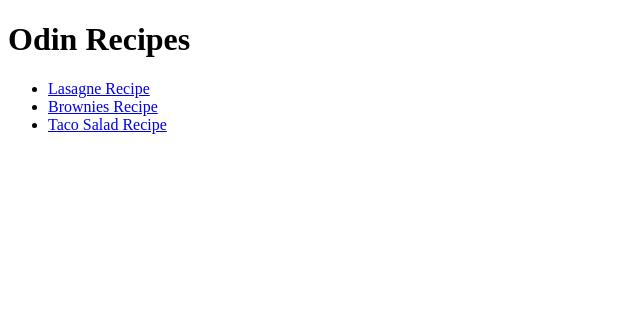
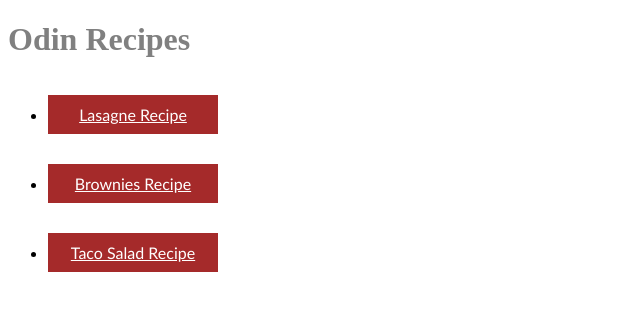
Before and after one commit to joshunk/odin-recipes, a plain HTML site: page index.html in a window 1280 px wide. Shown: the whole page, without its empty margins (0-640 px from the left). Drawn offline with Linux system fonts and the light colour scheme.

Commit message:
Updating repos

```diff
--- a/index.html
+++ b/index.html
@@ -8,7 +8,7 @@
 </head>
 <body>
     <h1>Odin Recipes</h1>
-    <ul>
+    <ul class="recipeList">
         <li><a href="recipes/lasagne.html">Lasagne Recipe</a></li>
         <li><a href="recipes/brownies.html">Brownies Recipe</a></li>
         <li><a href="recipes/tacosalad.html">Taco Salad Recipe</a></li>
--- a/style.css
+++ b/style.css
@@ -0,0 +1,20 @@
+h1{
+    font-family: 'Times New Roman', Times, serif;
+    color: gray;
+    font-weight: bold;
+}
+
+li{
+    font-family: 'Gill Sans', 'Gill Sans MT', Calibri, 'Trebuchet MS', sans-serif;
+
+}
+
+.recipeList li a{
+    display: inline-block;
+    color: white;
+    background-color: brown;
+    padding: 10px 10px;
+    margin: 15px auto;
+    width: 150px;
+    text-align: center;
+}
```
Also changed, not shown: recipes/brownies.html (+1 -1 lines), recipes/images/Lasagne.webp (added), recipes/images/brownies.webp (added), recipes/images/tacosalad.webp (added).
